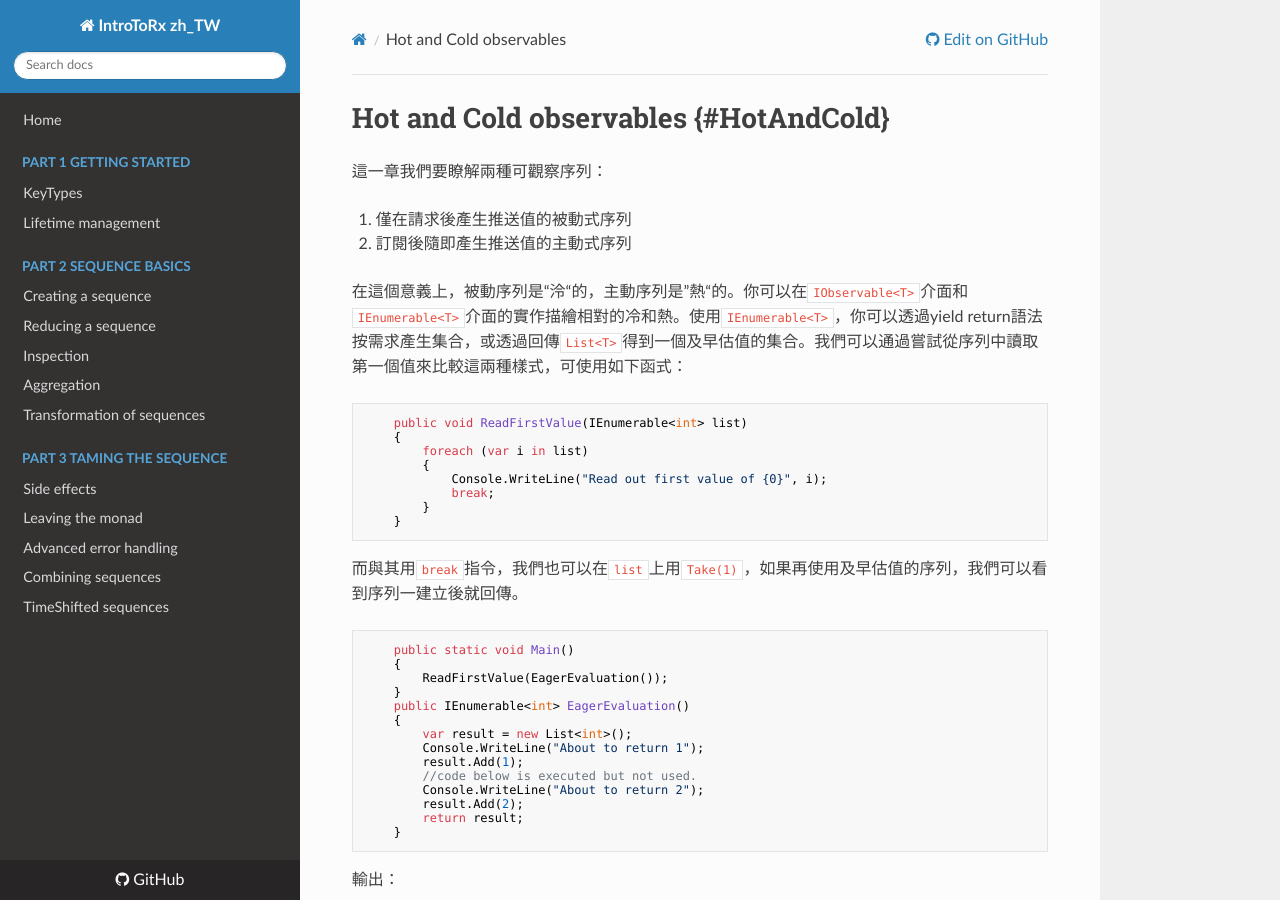
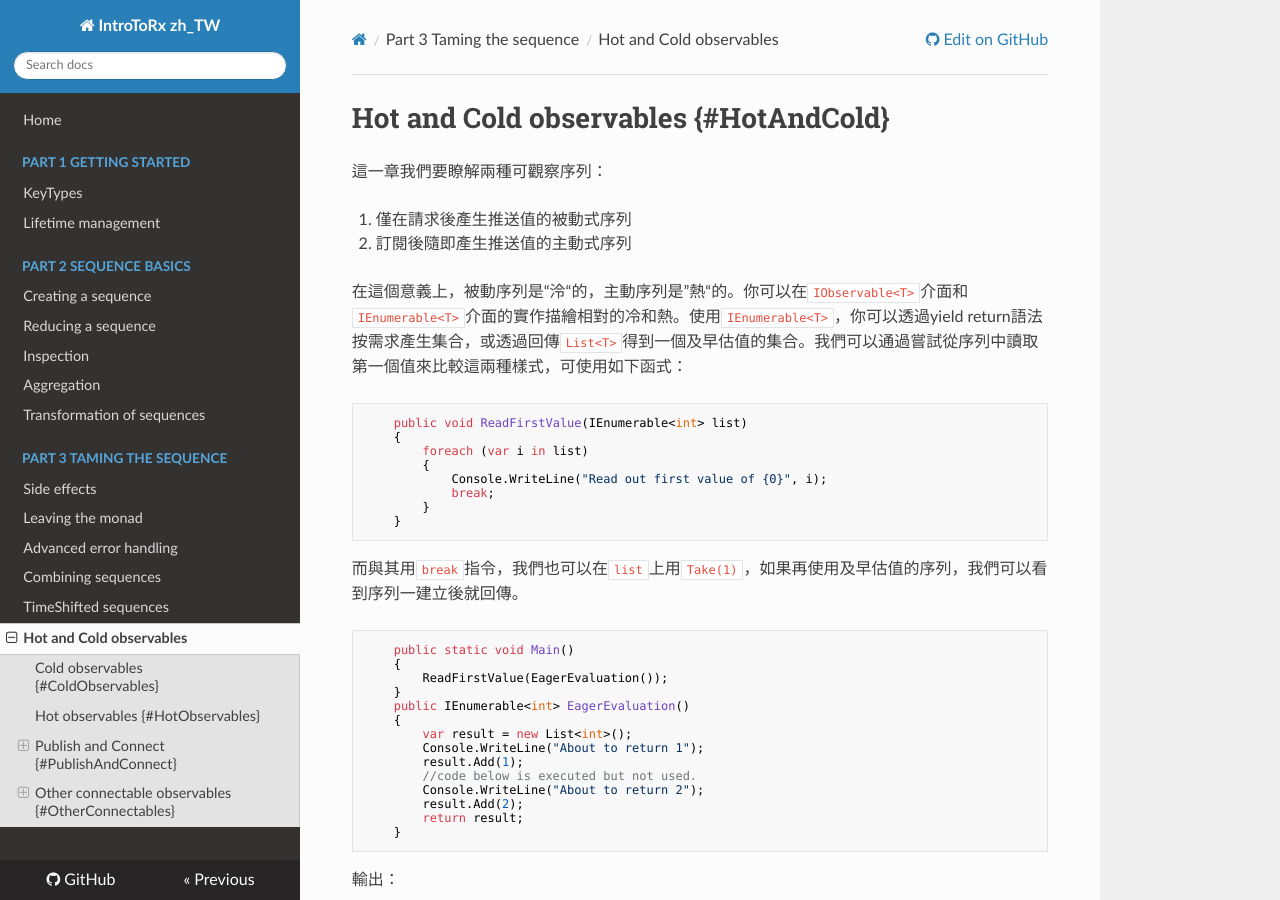
Before and after one commit to liaochihung/IntroToRx_zh_TW, an MkDocs documentation site: the page built from docs/14_HotAndColdObservables.md, in a window 1280 px wide and 900 px high. Built offline with MkDocs 1.6.1, drawn with Linux system fonts in a browser that asks for light colours; nearby versions of some CDN libraries; old or Windows-style settings are respelled for this version of MkDocs.

Commit message:
doc: mkdocs missed add

```diff
--- a/mkdocs.yml
+++ b/mkdocs.yml
@@ -17,6 +17,7 @@ pages:
   - Advanced error handling: 11_AdvancedErrorHandling.md
   - Combining sequences: 12_CombiningSequences.md
   - TimeShifted sequences: 13_TimeShiftedSequences.md
+  - Hot and Cold observables: 14_HotAndColdObservables.md
 
 theme: readthedocs
 repo_url: https://github.com/liaochihung/IntroToRx_zh_TW/
```
